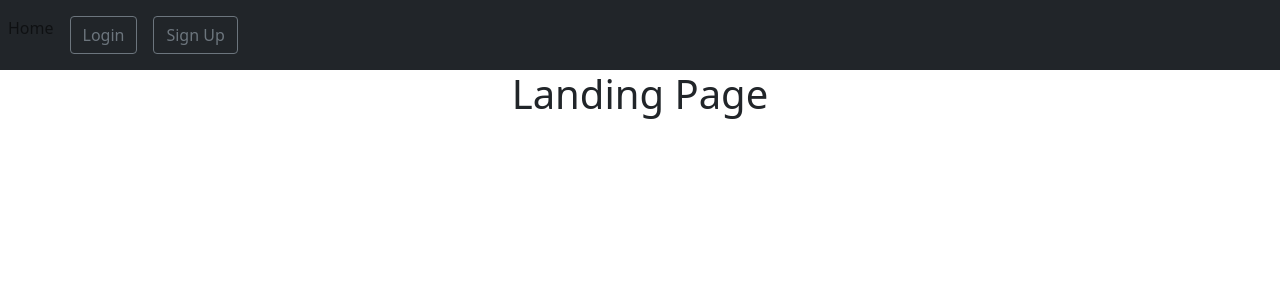
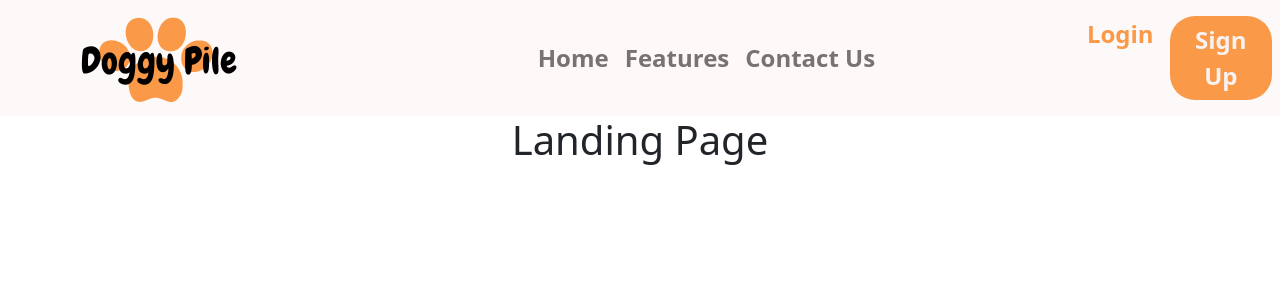
Before and after one commit to JesseDalewalker/doggypile, a React (Create React App) app in the folder frontend/doggy-pile/: page /profile/create-profile in a window 1280 px wide. Shown: the top 300 px of the page. Built offline with nearby package versions, Linux system fonts and the light colour scheme.

Commit message:
added styling to nav

```diff
--- a/frontend/doggy-pile/src/App.css
+++ b/frontend/doggy-pile/src/App.css
@@ -1,3 +1,9 @@
+@import url('https://fonts.googleapis.com/css2?family=Montserrat&display=swap');
+
+body {
+  font-family: 'Montserrat', sans-serif;
+}
+
 .App {
   text-align: center;
 }
--- a/frontend/doggy-pile/src/components/nav/NavBar.js
+++ b/frontend/doggy-pile/src/components/nav/NavBar.js
@@ -1,6 +1,7 @@
-import { Navbar, Nav, Button } from 'react-bootstrap';
+import { Navbar, Nav, Button, Col } from 'react-bootstrap';
 import { Link, useNavigate } from "react-router-dom";
 import DoggyPileAPI from '../../api/DoggyPileAPI';
+import "./NavStyles.css"
 
 function NavBar(props) {
   const navigate = useNavigate()
@@ -19,25 +20,37 @@ function NavBar(props) {
     if (props.username === "") {
       return (
         <div>
-          <Navbar bg="dark" variant="light">
-            <Nav>
-              <Nav.Link as={Link} to="/">Home</Nav.Link>
-              <Nav.Link as={Link} to="/login"><Button variant="outline-secondary">Login</Button></Nav.Link>
-              <Nav.Link as={Link} to="/signup"><Button variant="outline-secondary">Sign Up</Button></Nav.Link>
+          <Navbar className='navbar'>
+            <Navbar.Brand className="justify-content-start">
+              <img alt="logo" src={require("../../images/DoggyPile-logo.png")} className="logo"/>
+            </Navbar.Brand>
+            <Nav className='ms-auto'>
+                <Nav.Link as={Link} to="/" className='navbar-item' style={{color:'#797272'}}>Home</Nav.Link>
+                <Nav.Link as={Link} to="/" className='navbar-item' style={{color:'#797272'}}>Features</Nav.Link>
+                <Nav.Link as={Link} to="/" className='navbar-item' style={{color:'#797272'}}>Contact Us</Nav.Link>
             </Nav>
+            <Nav className='ms-auto justify-content-end'>
+              <Nav.Link as={Link} to="/login" className='navbar-item ' style={{color:'#FA9A49' }}>Login</Nav.Link>
+              <Nav.Link as={Link} to="/signup" ><Button className='navbar-item signup-btn' style={{color:'#F8F2F2' }}>Sign Up</Button></Nav.Link>
+              </Nav>
           </Navbar>
         </div>
       )
     }
     return (
       <div>
-        <Navbar bg="dark" variant="dark">
-          <Nav>
-            <Nav.Link as={Link} to="/feed">Feed</Nav.Link>
-            <Nav.Link as={Link} to={`/profile/${props.username && props.username.user_id}`}>Profile</Nav.Link>
-            <Nav.Link as={Link} to="/mappage">Map</Nav.Link>
-            <Nav.Link as={Link} to="#" onClick={logMeOut}><Button variant="outline-secondary">Logout</Button></Nav.Link>
+        <Navbar className='navbar'>
+          <Navbar.Brand className="justify-content-start">
+            <img alt="logo" src={require("../../images/DoggyPile-logo.png")} className="logo"/>
+          </Navbar.Brand>
+          <Nav className='ms-auto'>
+              <Nav.Link as={Link} to="/feed" className='navbar-item' style={{color:'#797272'}}>Feed</Nav.Link>
+              <Nav.Link as={Link} to={`/profile/${props.username && props.username.user_id}`} className='navbar-item' style={{color:'#797272'}}>Profile</Nav.Link>
+              <Nav.Link as={Link} to="/mappage" className='navbar-item' style={{color:'#797272'}}>Map</Nav.Link>
           </Nav>
+          <Nav className='ms-auto justify-content-end'>
+            <Nav.Link as={Link} to="#" onClick={logMeOut}><Button className='navbar-item signup-btn' style={{color:'#F8F2F2' }}>Log Out</Button></Nav.Link>
+            </Nav>
         </Navbar>
       </div>
     )
--- a/frontend/doggy-pile/src/components/nav/NavStyles.css
+++ b/frontend/doggy-pile/src/components/nav/NavStyles.css
@@ -0,0 +1,25 @@
+.navbar {
+  background-color: #FCF9F8;
+}
+
+.navbar-item {
+  font-weight: 600;
+  font-size: 24px;
+}
+
+.navbar-item:hover {
+  color: #ff7300 !important;
+}
+
+.navbar-item.signup-btn {
+  background-color: #FA9A49;
+  border: 0;
+  border-radius: 25px;
+  width: 8vw;
+  font-size: 24px;
+  font-weight: 600;
+}
+
+.logo {
+  width: 50%;
+}
```
Also changed, not shown: frontend/doggy-pile/src/images/DoggyPile-logo.png (added).
